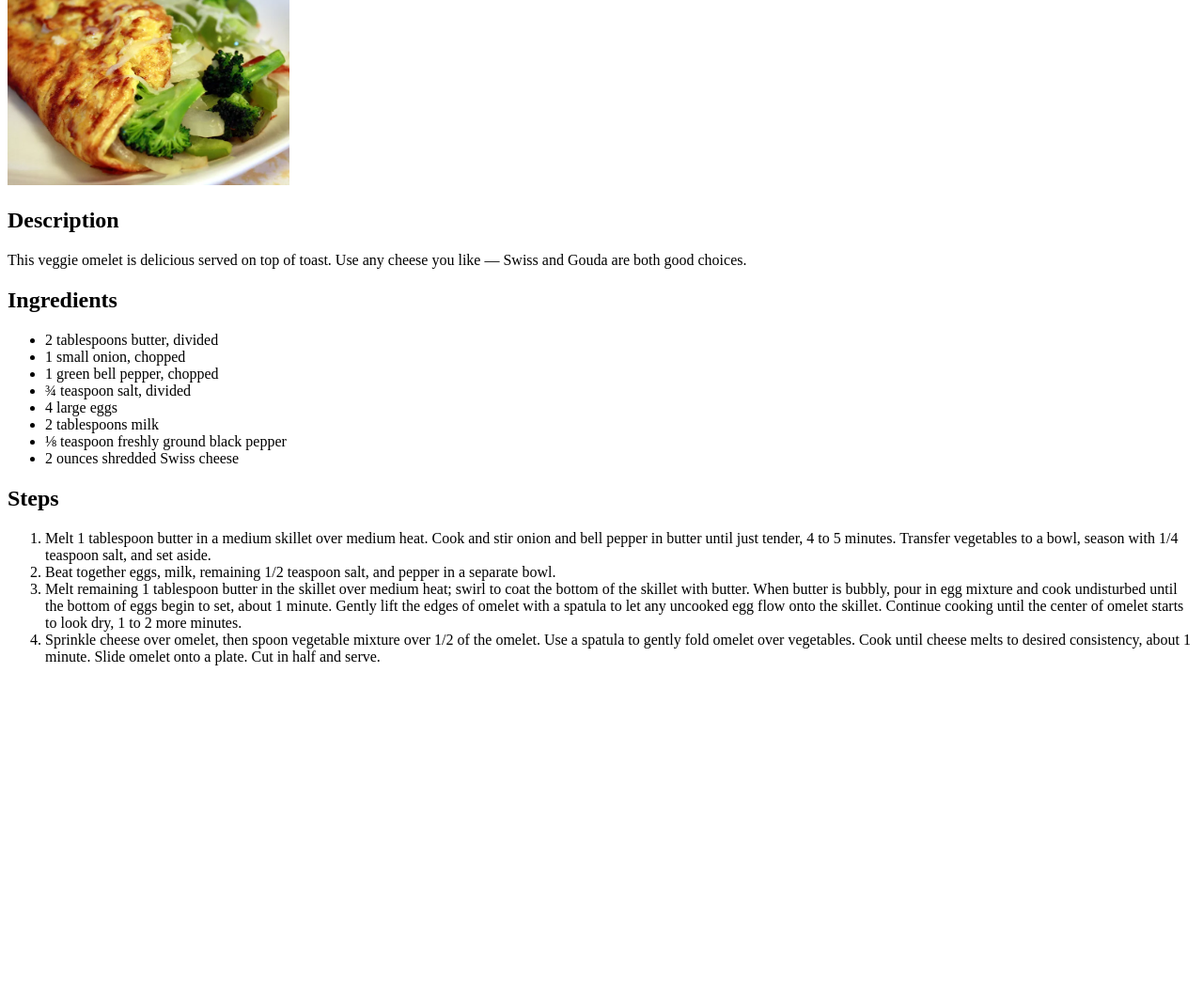
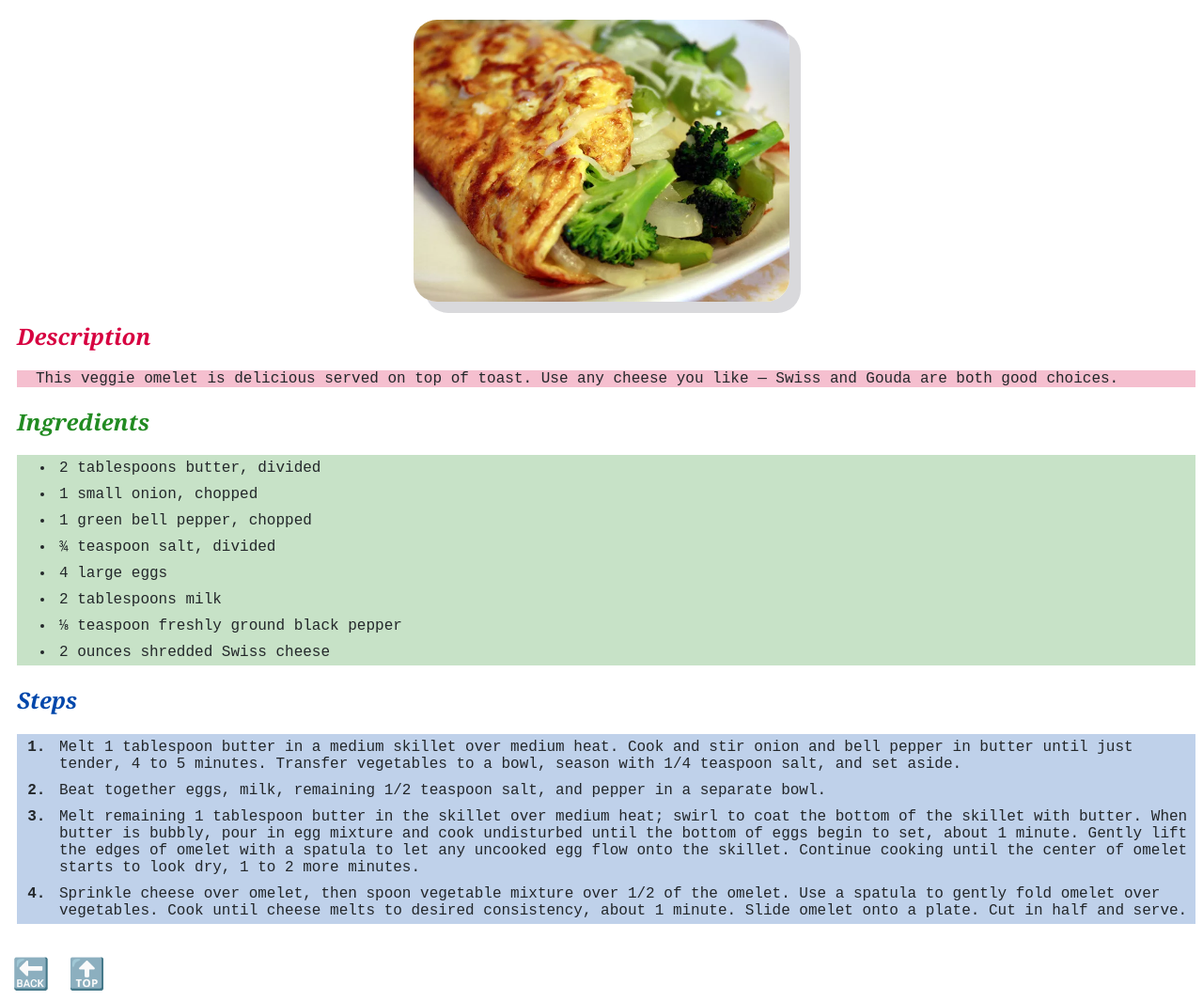
Before and after one commit to Glitchood/odin-recipes, a plain HTML site: page recipes/omelet.html in a window 1280 px wide. Shown: the part 108-1173 px from the top of the page at 94% size. Before the commit the page ends 832 px from the top, so only its background shows below. Drawn offline with Linux system fonts and the light colour scheme.

Commit message:
💄 CSS-ified everything!

```diff
--- a/recipes/omelet.html
+++ b/recipes/omelet.html
@@ -3,14 +3,18 @@
 <head>
     <meta charset="UTF-8">
     <meta name="viewport" content="width=device-width, initial-scale=1.0">
-    <title>Yummy Veggie Omelet</title>
+    <link rel="stylesheet" href="./../style.css">
+    <title>Yummy Veggie Omelet - Odin Recipes</title>
 </head>
 <body>
-    <h1>Yummy Veggie Omelet</h1>
-    <img src="../img/omelet.webp" width="300">
-    <h2>Description</h2>
+    <h1 class="title" id="omelet">Yummy Veggie Omelet</h1>
+    <img class="image" src="../img/omelet.webp" width="300">
+    <div class="block description">
+        <h2 class="heading description">Description</h2>
         <p>This veggie omelet is delicious served on top of toast. Use any cheese you like — Swiss and Gouda are both good choices.</p>
-    <h2>Ingredients</h2>
+    </div>
+    <div class="block ingredients">
+        <h2 class="heading ingredients">Ingredients</h2>
         <ul>
             <li>2 tablespoons butter, divided</li>
             <li>1 small onion, chopped</li>
@@ -21,12 +25,18 @@
             <li>⅛ teaspoon freshly ground black pepper</li>
             <li>2 ounces shredded Swiss cheese</li>
         </ul>
-    <h2>Steps</h2>
+    </div>
+    <div class="block steps">
+        <h2 class="heading steps">Steps</h2>
         <ol>
             <li>Melt 1 tablespoon butter in a medium skillet over medium heat. Cook and stir onion and bell pepper in butter until just tender, 4 to 5 minutes. Transfer vegetables to a bowl, season with 1/4 teaspoon salt, and set aside.</li>
             <li>Beat together eggs, milk, remaining 1/2 teaspoon salt, and pepper in a separate bowl.</li>
             <li>Melt remaining 1 tablespoon butter in the skillet over medium heat; swirl to coat the bottom of the skillet with butter. When butter is bubbly, pour in egg mixture and cook undisturbed until the bottom of eggs begin to set, about 1 minute. Gently lift the edges of omelet with a spatula to let any uncooked egg flow onto the skillet. Continue cooking until the center of omelet starts to look dry, 1 to 2 more minutes.</li>
             <li>Sprinkle cheese over omelet, then spoon vegetable mixture over 1/2 of the omelet. Use a spatula to gently fold omelet over vegetables. Cook until cheese melts to desired consistency, about 1 minute. Slide omelet onto a plate. Cut in half and serve.</li>
         </ol>
+    </div>
+    <br>
+    <a class="link emoji" href="../index.html">🔙</a>
+    <a class="link emoji" href="#omelet">🔝</a>
 </body>
 </html>
--- /dev/null
+++ b/style.css
@@ -0,0 +1,108 @@
+html {
+    scroll-behavior: smooth;
+}
+/* Default font for <p> and <li> */
+* {
+    font-family: "Courier New", "monospace";
+    color: #23272A;
+}
+p {
+    text-indent: 20px;
+}
+/* Default font for headers/titles*/
+h1,
+h2,
+h3 {
+    font-family: "Georgia", "serif";
+}
+/* Formatting for lists */
+li {
+    padding: 5px;
+}
+ol > li::marker {
+    font-weight: bold;
+}
+ul#recipe-index > *{
+    list-style-type: circle;
+    background-color: #5865f265;
+}
+/* Formatting for links & emojis */
+a {
+    border-radius: 2px;
+    text-decoration:none;
+    font-size:16px;
+    padding: 3px;
+}
+a:hover {
+    text-decoration: underline;
+    font-weight: bold;
+}
+a.emoji:hover {
+    background: #acacafc0;
+    text-decoration: none;
+}
+.emoji {
+    padding: 5px;
+    font-size: 2em;
+}
+/* Title formatting and unique colors for each page */
+.title {
+    text-decoration: underline;
+    font-size: 40px;
+    padding: 10px;
+}
+.title#homepage{
+    color: rgb(83, 49, 235);
+    background-color: #23272A;
+}
+.title#omelet{
+    color: rgb(24, 139, 14);
+    background-color: #f8df53;
+}
+.title#cheese{
+    color: rgb(235, 217, 49);
+    background-color: #ad6b1f;
+}
+/* Heading style and unique colors */
+.heading {
+    font-style: italic;
+}
+.heading.description {
+    color: #D70040;
+}
+.heading.ingredients {
+    color: #228B22;
+}
+.heading.steps {
+    color: #0047AB;
+}
+/* Unique colors for each section */
+.block {
+    margin-left: 10px;
+}
+.block.description p {
+    background-color: #d7004040
+}
+.block.ingredients > ul {
+    background: #228B2240
+}
+.block.steps > ol {
+    background: #0047AB40
+}
+/* Cool image formatting */
+.image{
+    display: block;
+    margin:auto;
+    border-radius: 25px;
+    width: 400px;
+    box-shadow: 12px 12px rgba(68, 68, 82, 0.2);
+}
+/* Footer */
+.footer{
+    position: fixed;
+    left: 0;
+    bottom: 0;
+    width: 100%;
+    background-color: #acacafc0;
+    text-align: center;
+}
```
Also changed, not shown: index.html (+8 -4 lines), recipes/cheese-sandwich.html (+16 -7 lines), 1 other file. Lines whose indentation alone changed are shown as unchanged.
